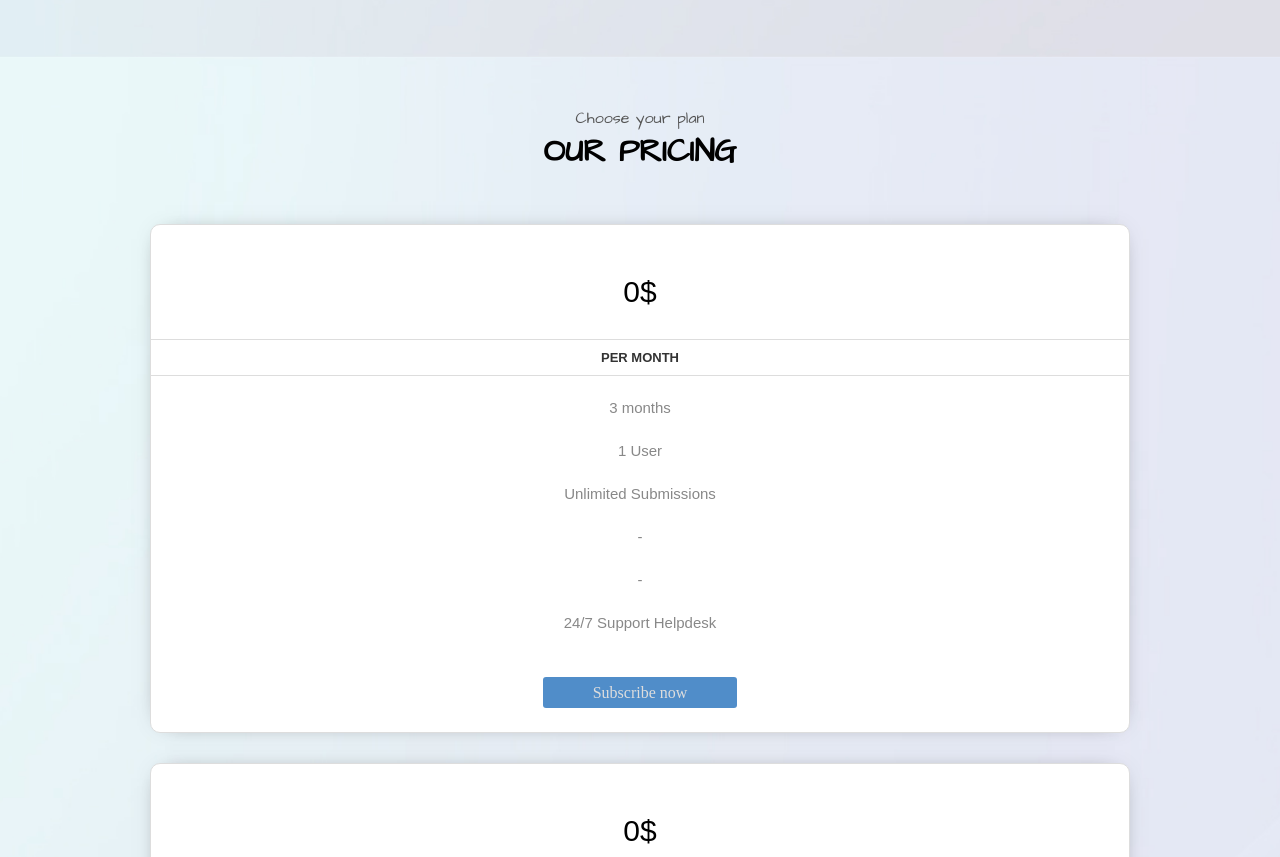
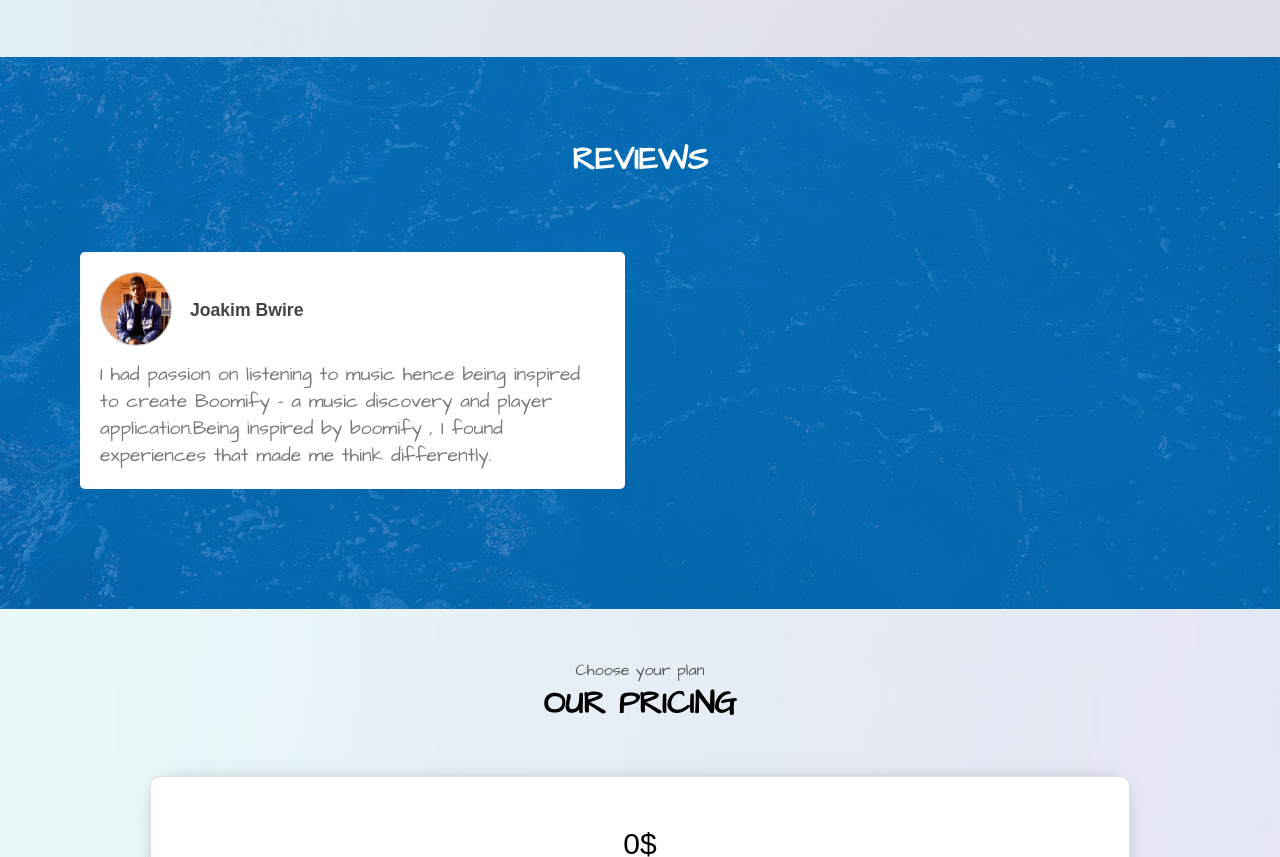
Before and after one commit to Joakim-animate90/boomifylandingpage, a plain HTML site: page index.html in a window 1280 px wide. Shown: the part 2497-3354 px from the top of the page. Drawn offline with nearby package versions, Linux system fonts and the light colour scheme.

Commit message:
Made changes on boomify on reviews

```diff
--- a/index.html
+++ b/index.html
@@ -94,7 +94,24 @@
             </div>
         </section>
     </div>
+    <!-- Testimonials -->
+    <section id="testimonials">
+        <div class="test-section">
+            <div class="container">
+                <div class="test-section-wrapper">
+                    <h1>Reviews</h1>
+                    <div class="boxes">
+                        <div class="box">
+                            <img src="images/joakim.jpeg" alt="">
+                            <h4>Joakim Bwire</h4>
+                            <p>I had passion on listening to music hence being inspired to create Boomify - a music discovery and player application.Being inspired by boomify , I found experiences that made me think differently.</p>
+                        </div>
 
+
+                </div>
+            </div>
+        </div>
+    </section>
 
     <section id="pricing">
         <div class="pricing-section">
```
Also changed, not shown: images/joakim.jpeg (added).
